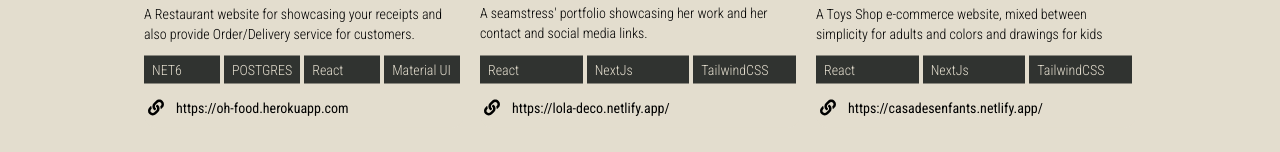
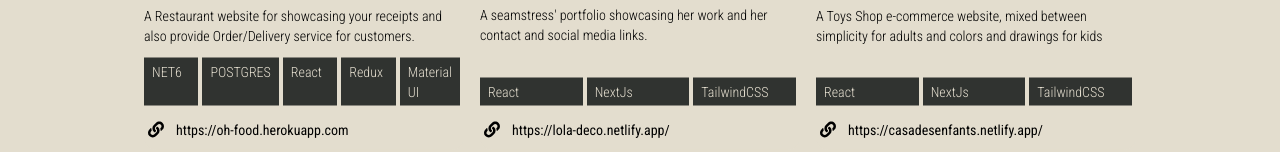
Before and after one commit to mdinacer/portfolio, a Next.js app: page / in a window 1280 px wide. Shown: the part 2605-2757 px from the top of the page. Built offline with nearby package versions, Linux system fonts and the light colour scheme.

Commit message:
Add redux to ohfood project

```diff
--- a/components/WorkSection.tsx
+++ b/components/WorkSection.tsx
@@ -1,8 +1,6 @@
 import { faLink } from '@fortawesome/free-solid-svg-icons'
 import { FontAwesomeIcon } from '@fortawesome/react-fontawesome'
 import Image from 'next/image'
-
-type ProjectType = 'fullstack' | 'backend' | 'frontend'
 
 export default function WorkSection() {
   return (
@@ -94,7 +92,7 @@ const projects = [
     id: 1,
     type: 'Restaurant / E-commerce',
     title: (
-      <h1 className="text-black flex flex-initial flex-row items-center font-Oswald text-3xl uppercase leading-normal">
+      <h1 className="flex flex-initial flex-row items-center font-Oswald text-3xl uppercase leading-normal text-black">
         <span>{`<{`}</span>
         <span className=" text-primary">OH</span>
         <span>FOOD</span>
@@ -102,7 +100,7 @@ const projects = [
       </h1>
     ),
     desc: 'A Restaurant website for showcasing your receipts and also provide Order/Delivery service for customers.',
-    items: ['NET6', 'POSTGRES', 'React', 'Material UI'],
+    items: ['NET6', 'POSTGRES', 'React', 'Redux', 'Material UI'],
     link: 'https://oh-food.herokuapp.com',
     image: 'ohfood.jpg',
   },
@@ -111,7 +109,7 @@ const projects = [
     id: 2,
     type: 'Portfolio',
     title: (
-      <h1 className="text-black mb-2 flex flex-initial flex-row items-center font-Oswald text-3xl uppercase">
+      <h1 className="mb-2 flex flex-initial flex-row items-center font-Oswald text-3xl uppercase text-black">
         <span>{`<`}</span>
         <span className=" text-primary">LOLA</span>
         <span>DECO</span>
@@ -128,7 +126,7 @@ const projects = [
     id: 3,
     type: 'Toys Shop / E-commerce',
     title: (
-      <h1 className="text-black  flex-initial font-Oswald text-3xl uppercase leading-normal">
+      <h1 className="flex-initial  font-Oswald text-3xl uppercase leading-normal text-black">
         <span>{`<LA `}</span>
         <span className=" text-primary">CASA </span>
         <span>DES ENFANTS</span>
```
